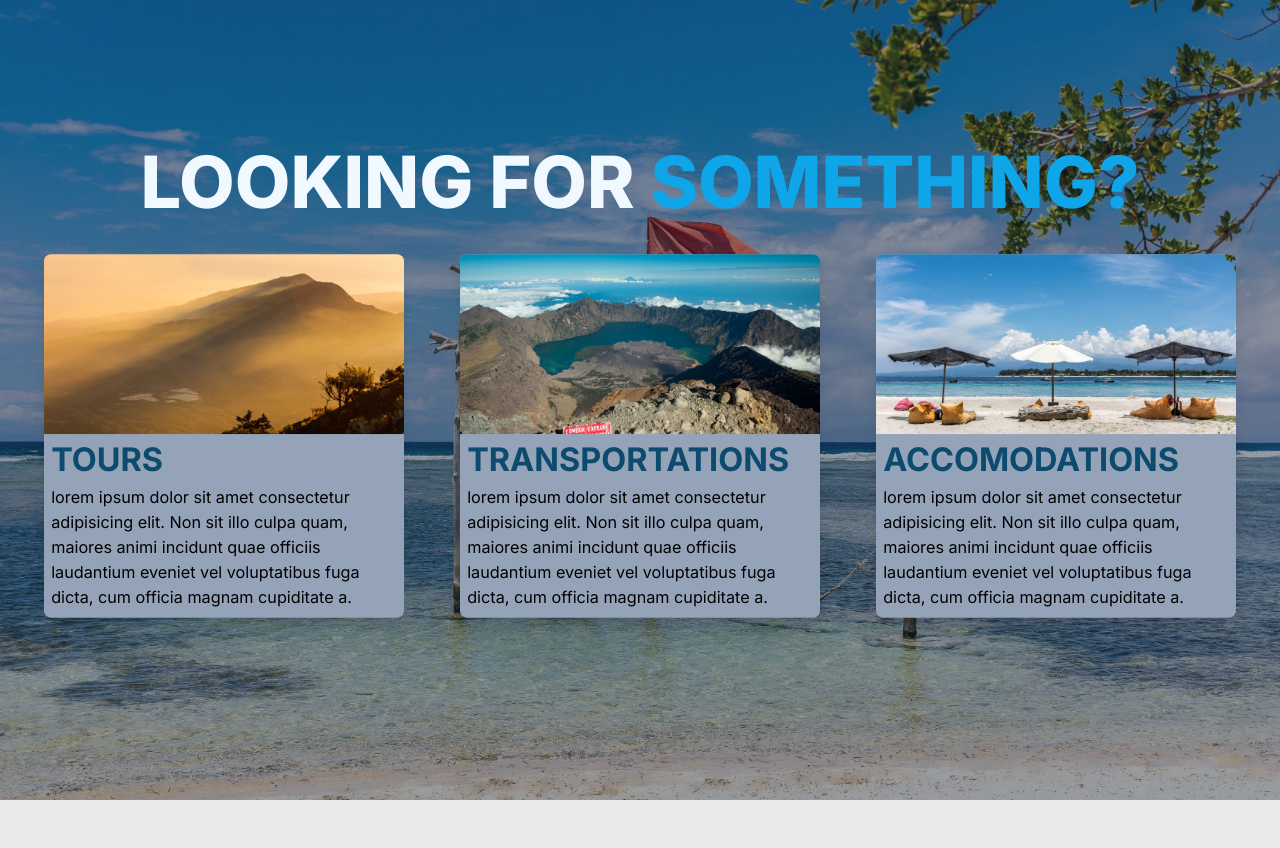
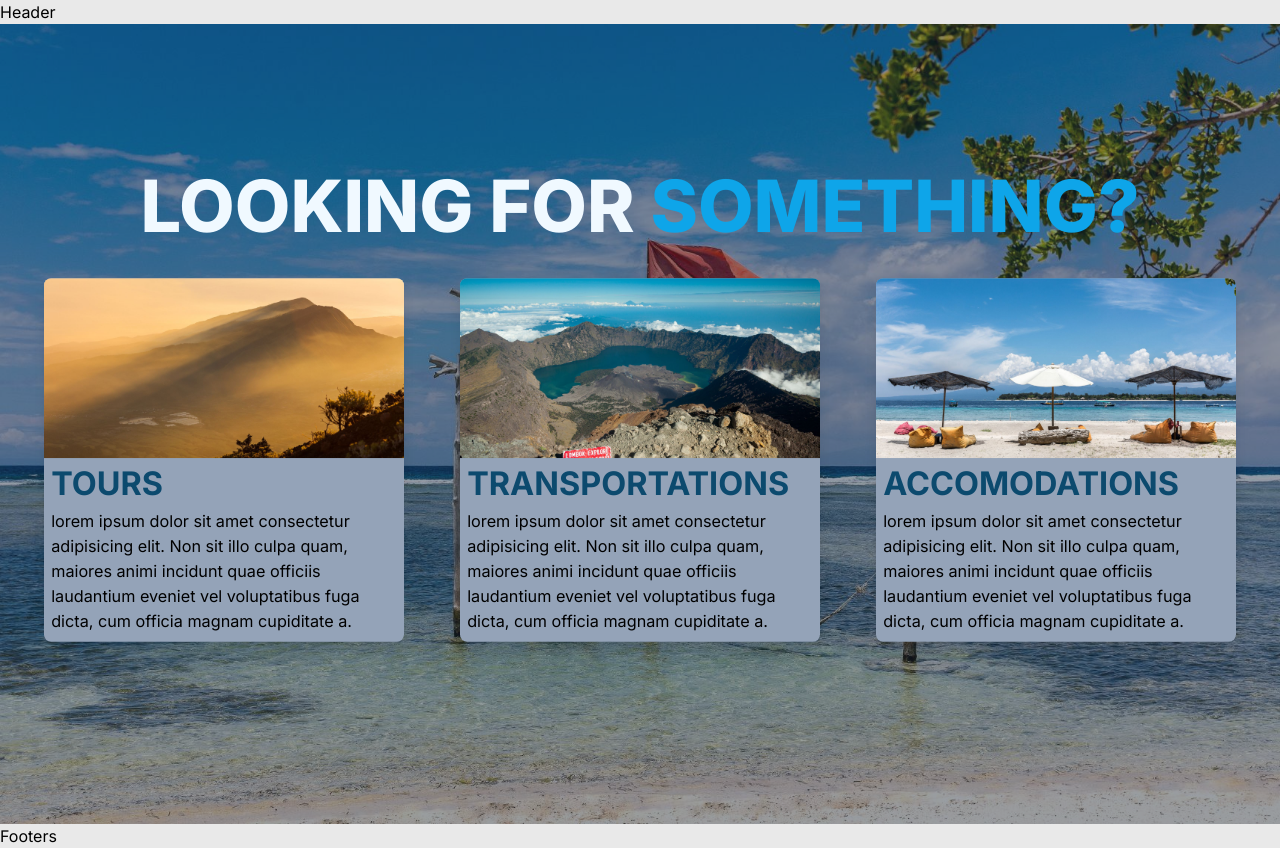
Before and after one commit to Sume-lang/theHills, a Next.js app: page / in a window 1280 px wide. Before the commit the page ends 800 px from the top, so only its background shows below. Built offline with nearby package versions, Linux system fonts and the light colour scheme.

Commit message:
remove files

```diff
--- /dev/null
+++ b/app/(services)/Accomodations/page.tsx
@@ -0,0 +1,9 @@
+import React from "react";
+
+export default function Accomodations() {
+  return (
+    <main className="flex flex-col justify-start items-start w-full min-h-screen">
+      <section>Accomodations</section>
+    </main>
+  );
+}
--- /dev/null
+++ b/app/(services)/Tour/page.tsx
@@ -0,0 +1,9 @@
+import React from "react";
+
+export default function Tour() {
+  return (
+    <main className="flex flex-col justify-start items-start w-full min-h-screen">
+      <section>Tour</section>
+    </main>
+  );
+}
--- /dev/null
+++ b/app/(services)/Transportations/page.tsx
@@ -0,0 +1,9 @@
+import React from "react";
+
+export default function Transporations() {
+  return (
+    <main className="flex flex-col justify-start items-start w-full min-h-screen">
+      <section>Transporations</section>
+    </main>
+  );
+}
--- a/app/layout.tsx
+++ b/app/layout.tsx
@@ -15,7 +15,11 @@
 }) {
   return (
     <html lang="en">
-      <body className={inter.className}>{children}</body>
+      <body className={inter.className}>
+        <h1>Header</h1>
+        {children}
+        <h1>Footers</h1>
+      </body>
     </html>
   );
 }
```
